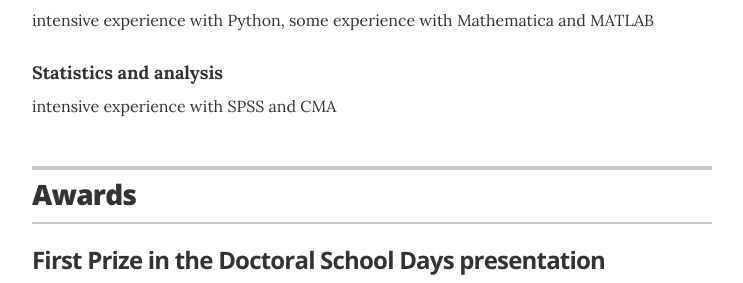
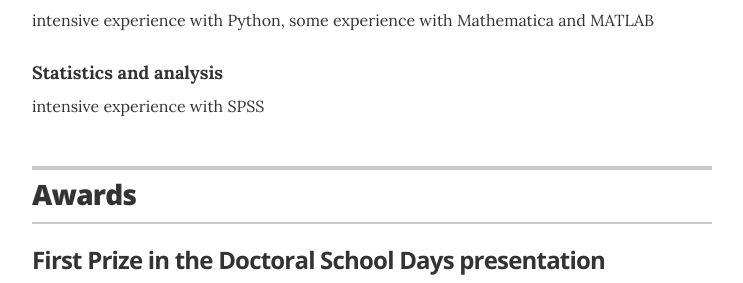
Before and after one commit to ErbB4/erbb4.github.io, a Jekyll site: the page built from index.html, in a window 1280 px wide and 900 px high, scrolled down 3032 px. Shown: the part 164-447 px from the top of the window, without its empty margins (268-1011 px from the left). Built offline with Jekyll 4.4.1, drawn with Linux system fonts in a browser that asks for light colours.

Commit message:
remove cma

```diff
--- a/_layouts/resume.html
+++ b/_layouts/resume.html
@@ -196,7 +196,7 @@
 
         <div class="resume-item">
           <h4 class="resume-item-details">Statistics and analysis</h4>
-          <p class="resume-item-copy">intensive experience with SPSS and CMA</p>
+          <p class="resume-item-copy">intensive experience with SPSS</p>
         </div>
 
 
```
